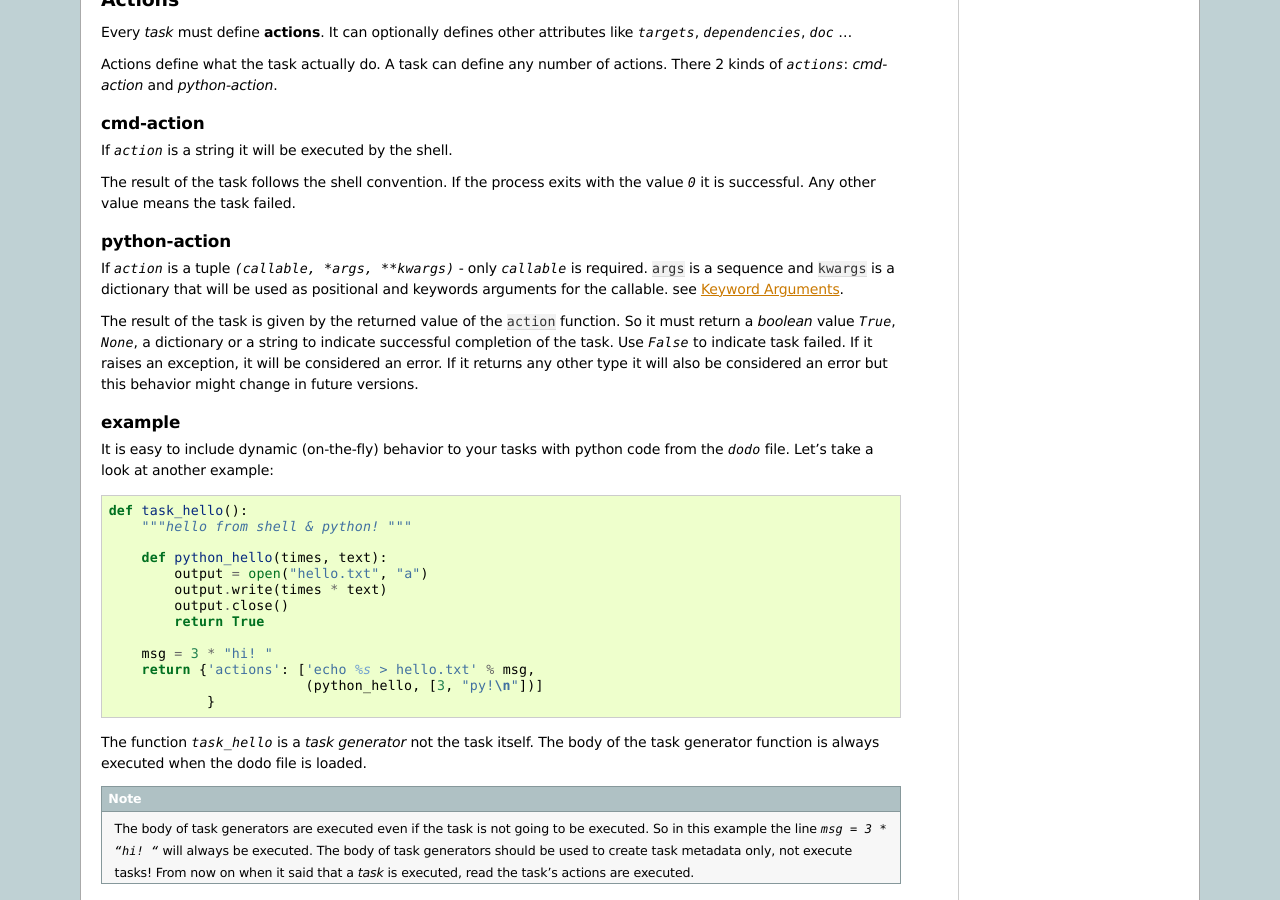
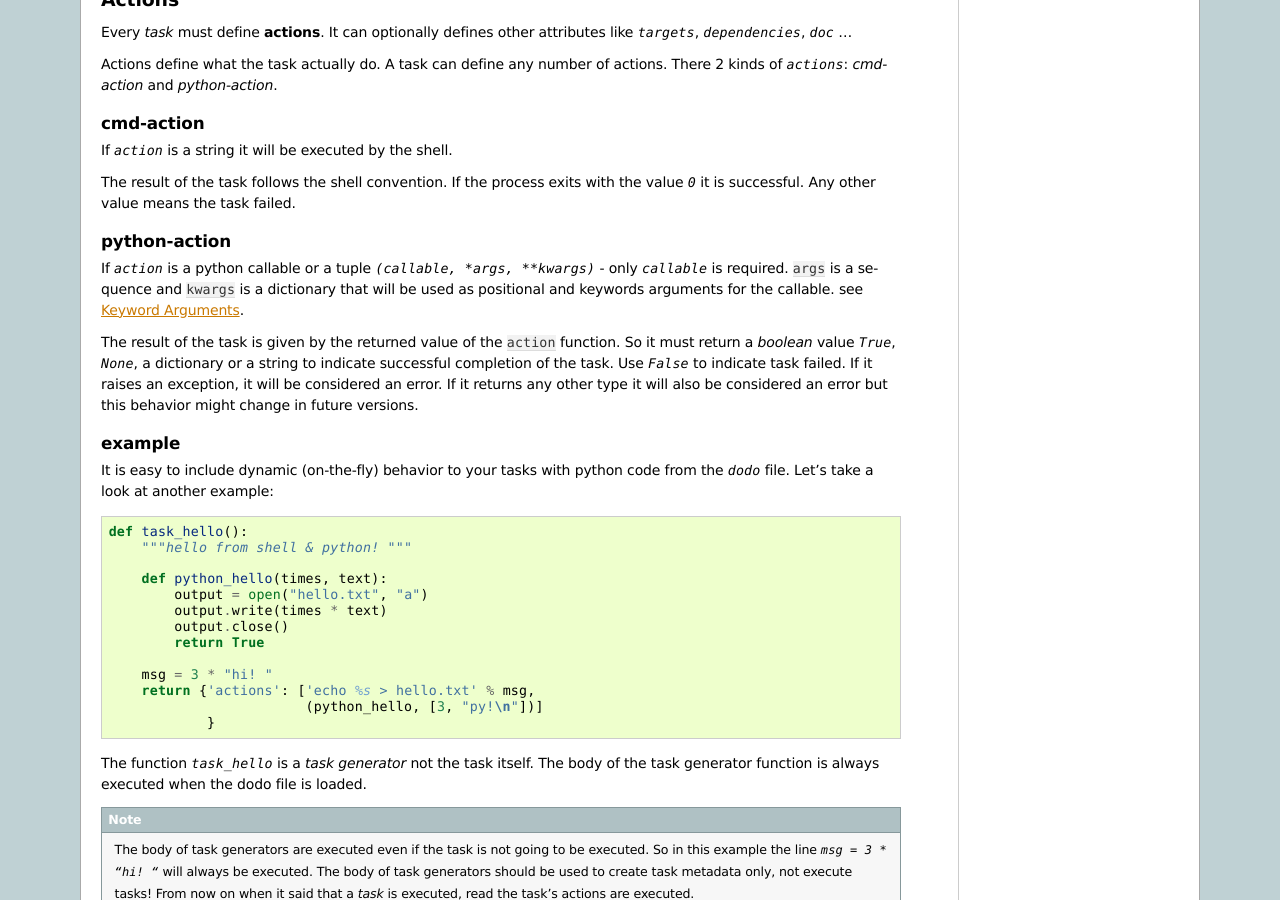
Before and after one commit to pydoit/doit, a Sphinx documentation site: the page built from doc/tasks.rst, in a window 1280 px wide and 900 px high, scrolled down 889 px. Built offline with Sphinx 7.4.7, drawn with Linux system fonts in a browser that asks for light colours; comment, search, counter and statistics services are not loaded.

Commit message:
make docs more clear about accepting only a callable for python-actions.
--HG--
extra : convert_revision : schettino72-20110123010611-e667snbh0gt35n87

```diff
--- a/doc/tasks.rst
+++ b/doc/tasks.rst
@@ -45,7 +45,7 @@ The result of the task follows the shell convention. If the process exits with t
 python-action
 ^^^^^^^^^^^^^^
 
-If `action` is a tuple `(callable, *args, **kwargs)` - only `callable` is required. ``args`` is a sequence and  ``kwargs`` is a dictionary that will be used as positional and keywords arguments for the callable. see `Keyword Arguments <http://docs.python.org/tutorial/controlflow.html#keyword-arguments>`_.
+If `action` is a python callable or a tuple `(callable, *args, **kwargs)` - only `callable` is required. ``args`` is a sequence and  ``kwargs`` is a dictionary that will be used as positional and keywords arguments for the callable. see `Keyword Arguments <http://docs.python.org/tutorial/controlflow.html#keyword-arguments>`_.
 
 The result of the task is given by the returned value of the ``action`` function. So it must return a *boolean* value `True`, `None`, a dictionary or a string to indicate successful completion of the task. Use `False` to indicate task failed. If it raises an exception, it will be considered an error. If it returns any other type it will also be considered an error but this behavior might change in future versions.
 
```
